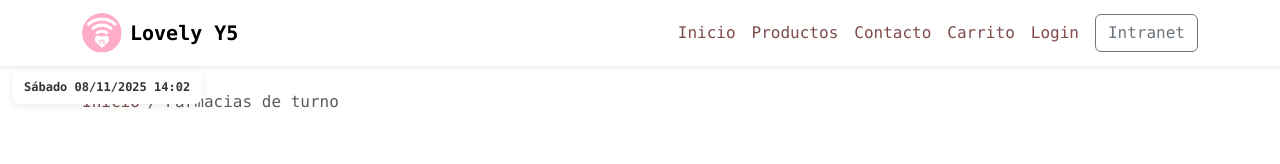
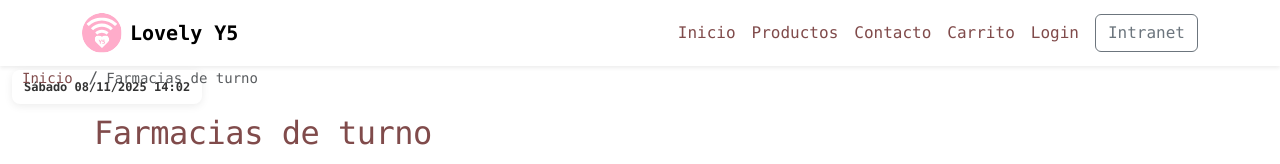
Before and after one commit to sibelsama111/lovely-y5-webnextjs, a Next.js app in the folder lovely-y5/: page /farmacias-de-turno in a window 1280 px wide. Shown: the top 164 px of the page. Built offline with nearby package versions, Linux system fonts and the light colour scheme; no server answers.

Commit message:
aver k onda con los ajustes graficos

```diff
--- a/lovely-y5/app/globals.css
+++ b/lovely-y5/app/globals.css
@@ -214,6 +214,21 @@ h1, h2, h3, h4, h5, h6 {
   animation: heartbeat 1.6s infinite ease-in-out;
 }
 
+/* Breadcrumb fijo en la esquina superior izquierda, justo debajo del navbar */
+.breadcrumb-fixed {
+  position: fixed;
+  left: 18px;
+  top: calc(var(--navbar-height, 56px) + 8px);
+  z-index: 1055;
+  background: transparent;
+  padding: 0.15rem 0.25rem;
+}
+
+@media (max-width: 576px) {
+  .breadcrumb-fixed { left: 8px; top: calc(var(--navbar-height, 56px) + 6px); }
+  .breadcrumb-fixed .breadcrumb-item { font-size: 12px; }
+}
+
 /* Responsive: no cubrir elementos en pantallas pequeñas */
 @media (max-width: 576px) {
   .turno-button-wrapper { top: 12px; right: 12px; }
@@ -225,8 +240,8 @@ h1, h2, h3, h4, h5, h6 {
 .floating-cart-wrapper {
   position: fixed;
   right: 20px;
-  /* Mantener fijo debajo del navbar usando una variable, por defecto 56px */
-  top: calc(var(--navbar-height, 56px) + 12px);
+  /* Mostrar en la esquina inferior derecha por defecto, con margen del safe area */
+  bottom: calc(env(safe-area-inset-bottom, 0px) + 16px);
   z-index: 1060; /* encima de la mayoría de elementos */
 }
 
@@ -235,9 +250,8 @@ h1, h2, h3, h4, h5, h6 {
 /* En pantallas pequeñas movemos el carrito a la esquina inferior derecha
    y el botón de turno se coloca debajo del navbar para no solaparse */
 @media (max-width: 768px) {
-  /* En móviles mantener el carrito visible debajo del navbar y
-     reducir márgenes para no tapar contenido */
-  .floating-cart-wrapper { right: 12px; top: calc(var(--navbar-height, 56px) + 8px); }
+  /* En móviles mantener el carrito en bottom-right y empujar un poco hacia la esquina */
+  .floating-cart-wrapper { right: 12px; bottom: calc(env(safe-area-inset-bottom, 0px) + 12px); }
   .turno-button-wrapper { top: calc(var(--navbar-height, 56px) + 8px); right: 12px; }
   .turno-button { padding: 0.45rem 0.7rem; font-size: 0.9rem; }
 }
--- a/lovely-y5/components/Breadcrumb.tsx
+++ b/lovely-y5/components/Breadcrumb.tsx
@@ -88,20 +88,20 @@ export default function Breadcrumb() {
   if (items.length <= 1) return null
 
   return (
-    <nav aria-label="breadcrumb" className="mb-4">
-      <ol className="breadcrumb">
+    <nav aria-label="breadcrumb" className="breadcrumb-fixed">
+      <ol className="breadcrumb mb-0">
         {items.map((item, index) => {
           const isLast = index === items.length - 1
           return (
             <li
               key={item.href}
-              className={`breadcrumb-item${isLast ? ' active' : ''}`}
+              className={`breadcrumb-item d-inline-block me-2${isLast ? ' active' : ''}`}
               {...(isLast && { 'aria-current': 'page' })}
             >
               {isLast ? (
-                item.label
+                <span className="text-muted small">{item.label}</span>
               ) : (
-                <Link href={item.href} className="text-decoration-none">
+                <Link href={item.href} className="text-decoration-none small">
                   {item.label}
                 </Link>
               )}
```
